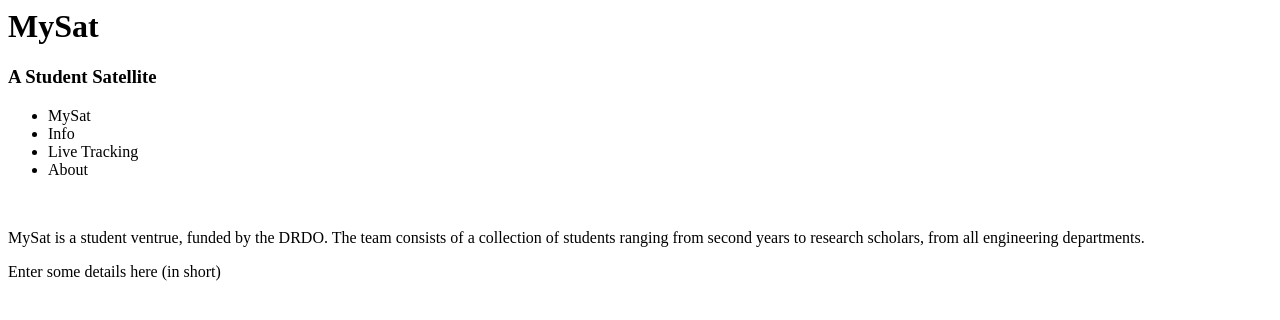
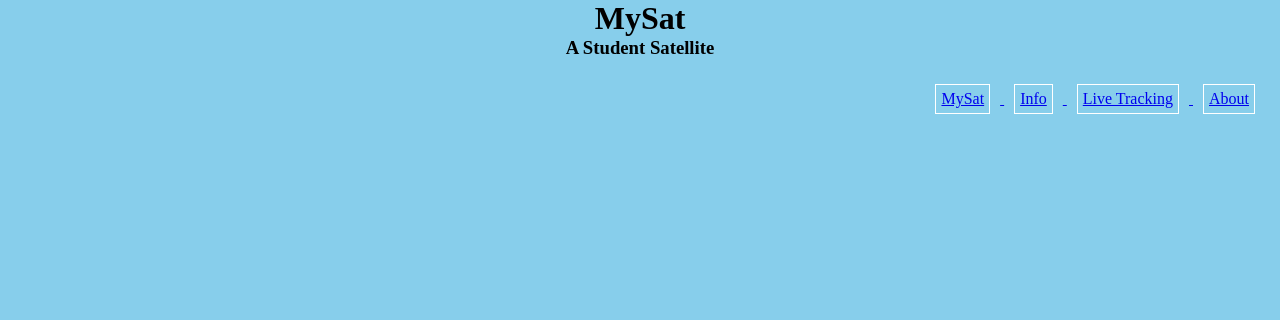
Before and after one commit to rohansharmaa/MySat-Website, a plain HTML site: page index.html in a window 1280 px wide. Drawn offline with Linux system fonts and the light colour scheme.

Commit message:
Add files via upload

```diff
--- a/index.html
+++ b/index.html
@@ -1,18 +1,20 @@
+<!DOCTYPE html>
 <html>
-	<head><title>MySat</title></head>
+	<head></center><title>MySat</title></head>
+	<meta charset="UTF-18">
+	<link href="styles/index.css" rel="stylesheet" type="text/css">
 	<body>
-		<h1> MySat</h1>
-		<h3>A Student Satellite</h3>
-		<ul>
-			<li>MySat</li>
-			<li>Info</li>
-			<li>Live Tracking</li>
-			<li>About</li>
+		<center><h1 class="title"> MySat</h1></center>
+		<center><h3>A Student Satellite</h3></center>
+
+		<ul class="sidemenu">
+			<li class="sidemenu"><a href="mysat.html">MySat</li>
+			<li class="sidemenu"><a href="info.html">Info</li>
+			<li class="sidemenu"><a href="live.html">Live Tracking</li>
+			<li class="sidemenu"><a href="about.html"> About</a></li>
 		</ul>
 		<br>
-		<p>MySat is a student ventrue, funded by the DRDO. The team consists of a collection of students ranging from second years to research scholars, from all engineering departments.</p>
-		 <p> Enter some details here (in short)</p>
-
+		<br>
 
 
 </html>
--- /dev/null
+++ b/styles/index.css
@@ -0,0 +1,24 @@
+*{
+	margin:0;
+	padding:0;
+	background-color: skyblue
+}
+
+.title{
+
+}
+
+ul{
+	float:right;
+
+}
+.sidemenu{
+	padding:5px;
+	margin:10px;
+
+	display: inline-block;
+}
+
+.sidemenu li{
+	border:1px solid white;
+}
```
Also changed, not shown: about.html (added, +13 -0 lines), mysat.html (added, +3 -0 lines).
